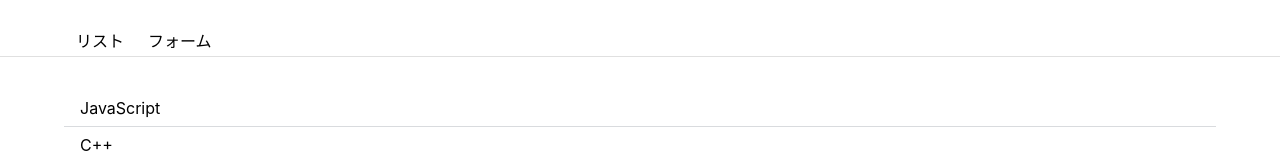
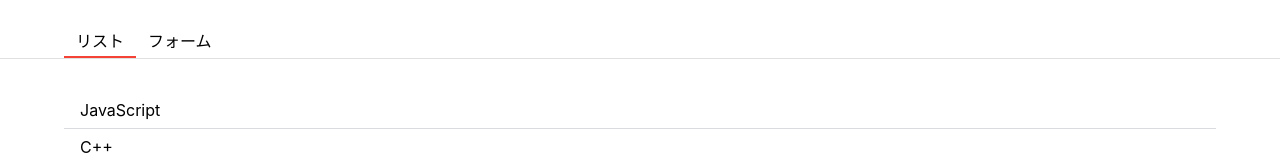
Before and after one commit to yuki-o0413/ReactPrc, a React (Create React App) app: page / in a window 1280 px wide. Shown: the top 160 px of the page. Built offline with nearby package versions, Linux system fonts and the light colour scheme.

Commit message:
11:Headerの独立化、スタイルの調整、クリックしたタブの下の辺りに色がつくようにスタイル付け

```diff
--- a/src/App.js
+++ b/src/App.js
@@ -4,25 +4,7 @@ import { List } from "./List";
 import { Form } from "./Form";
 import {getLanguages} from "./const/languages";
 import { withLoading } from "./hoc/with-loading";
-
-const Header = styled.header`
-  display: flex;
-  justify-content: space-between;
-  padding: 24px 64px 0;
-  border-bottom: 1px solid #E0E0E0;
-`
-
-const HeaderUl = styled.ul`
-  display: flex;
-  margin: 0;
-  padding: 0;
-`
-const HeaderLi = styled.li`
-  list-style: none;
-  padding: 4px 12px;
-  cursor: pointer;
-  border-bottom: ${props => props.focused ? '2px solid #F44336' : 'none' };
-`
+import { Header } from "./Header";
 
 function App({data}) {
   const [tab, setTab] = useState('list');
@@ -36,12 +18,7 @@ function App({data}) {
 
   return (
     <div>
-      <Header>
-        <HeaderUl>
-          <HeaderLi onClick={() => setTab('list')}>リスト</HeaderLi>
-          <HeaderLi onClick={() => setTab('form')}>フォーム</HeaderLi>
-        </HeaderUl>
-      </Header>
+      <Header tab={tab} setTab={setTab}/>
       {
         tab === 'list' ? <List langs={langs}/> : <Form onAddLang={addLang}/>
       }
--- /dev/null
+++ b/src/Header.js
@@ -0,0 +1,31 @@
+import styled from "styled-components";
+
+const Container = styled.header`
+  display: flex;
+  justify-content: space-between;
+  padding: 24px 64px 0;
+  border-bottom: 1px solid #E0E0E0;
+`
+
+const HeaderUl = styled.ul`
+  display: flex;
+  margin: 0;
+  padding: 0;
+`
+const HeaderLi = styled.li`
+  list-style: none;
+  padding: 4px 12px;
+  cursor: pointer;
+  border-bottom: ${props => props.focused ? '2px solid #F44336' : 'none' };
+`
+
+export const Header = ({ tab, setTab }) => {
+  return (
+    <Container>
+      <HeaderUl>
+        <HeaderLi focused={tab === 'list'} onClick={() => setTab('list')}>リスト</HeaderLi>
+        <HeaderLi focused={tab === 'form'} onClick={() => setTab('form')}>フォーム</HeaderLi>
+      </HeaderUl>
+    </Container>
+  )
+}
--- a/src/index.css
+++ b/src/index.css
@@ -1,4 +1,8 @@
+html{
+  height:100%;
+}
 body {
+  height: 100%;
   margin: 0;
   font-family: -apple-system, BlinkMacSystemFont, 'Segoe UI', 'Roboto', 'Oxygen',
     'Ubuntu', 'Cantarell', 'Fira Sans', 'Droid Sans', 'Helvetica Neue',
@@ -11,3 +15,6 @@ code {
   font-family: source-code-pro, Menlo, Monaco, Consolas, 'Courier New',
     monospace;
 }
+#root{
+  height: 100%;
+}
```
Also changed, not shown: 1 other file (tests, documents, lock files or other folders).
